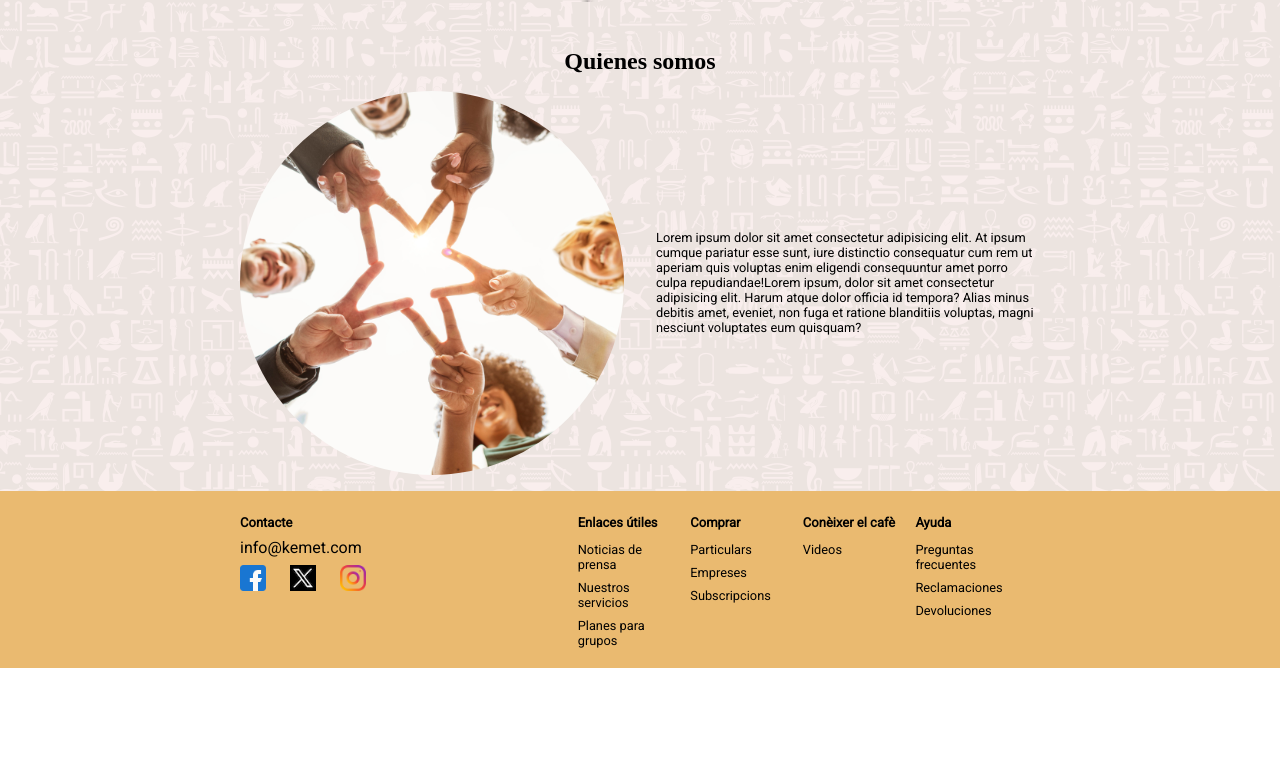
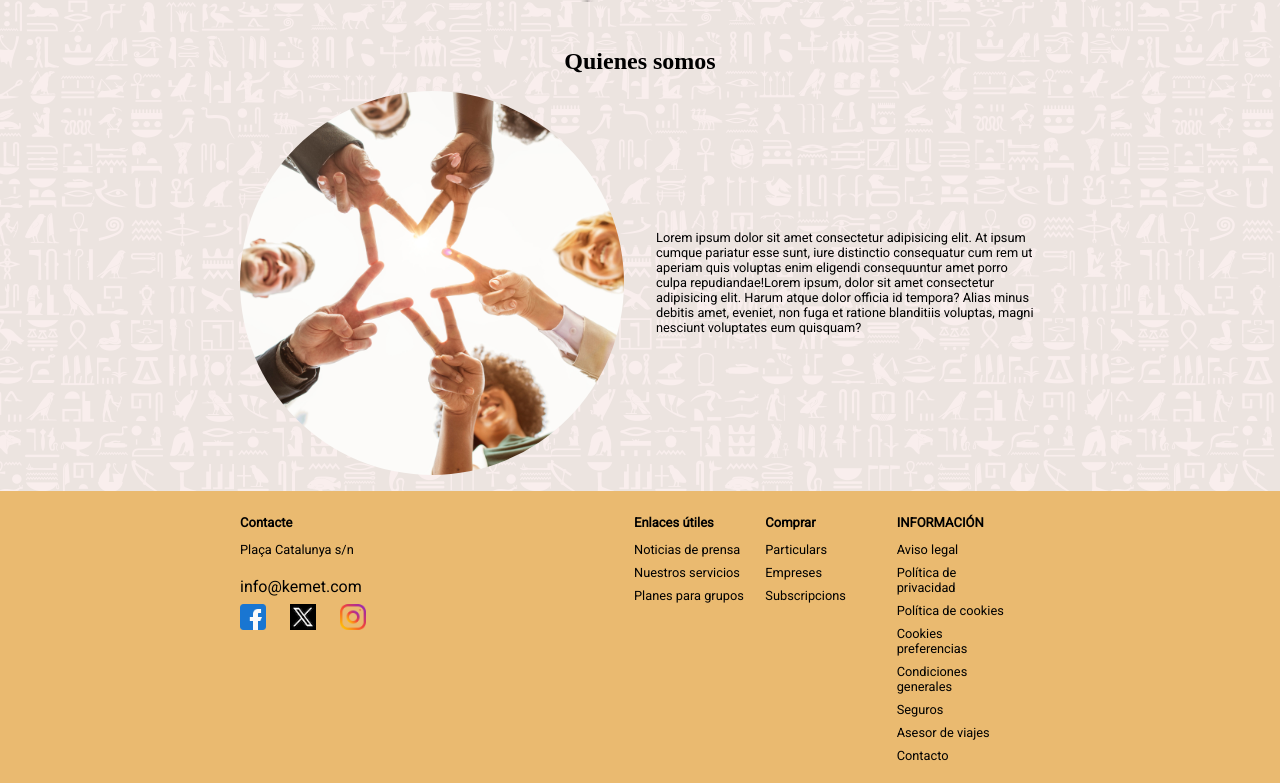
Before and after one commit to Noteverlasting/Kemet_v2-_exercici, a plain HTML site: page index.html in a window 1280 px wide. Shown: the part 2024-2807 px from the top of the page. Before the commit the page ends 2692 px from the top, so only its background shows below. Drawn offline with Linux system fonts and the light colour scheme; a web font is replaced by a local one.

Commit message:
tercera subida FINAL JUEVES 27/02

```diff
--- a/css/style.css
+++ b/css/style.css
@@ -152,7 +152,7 @@ section > div {
 
 footer div {
     display: grid;
-    grid-template-columns: 3fr 1fr 1fr 1fr 1fr;
+    grid-template-columns: 3fr 1fr 1fr 1fr;
     padding: 0.5rem 0.75rem 0.5rem 0;
     align-items: start;
 
--- a/index.html
+++ b/index.html
@@ -114,6 +114,13 @@
         <div class="desktop_xl link_SE">
             <div>
                 <h2>Contacte</h2>
+                <ul>
+                    <li> Plaça Catalunya s/n
+                    <br>
+                    </li>
+                    <li></li>
+                    <li></li>
+                </ul>
                 <a href="mailto:info@kemet.com">info@kemet.com</a>
                 <div>
                 <a href="https://www.facebook.es"><img src="logos/facebook_32.png" alt="logo Facebook"></a>
@@ -138,18 +145,17 @@
               </ul>
             </div>
             <div>
-              <h2>Conèixer el cafè</h2>
+              <h2>INFORMACIÓN</h2>
               <ul>
-                <li><a href="#">Videos</a></li>
-              </ul>
-            </div>
-            <div>
-              <h2>Ayuda</h2>
-              <ul>
-                <li><a href="#">Preguntas frecuentes</a></li>
-                <li><a href="#">Reclamaciones</a></li>
-                <li><a href="#">Devoluciones</a></li>
-              </ul>
+                <li><a href="#">Aviso legal</a></li>
+                <li><a href="#">Política de privacidad</a></li>
+                <li><a href="#">Política de cookies</a></li>
+                <li><a href="#">Cookies preferencias</a></li>
+                <li><a href="#">Condiciones generales</a></li>
+                <li><a href="#">Seguros</a></li>
+                <li><a href="#">Asesor de viajes</a></li>
+                <li><a href="#">Contacto</a></li>
+            </ul>
             </div>
           </div>
     </footer>
```
